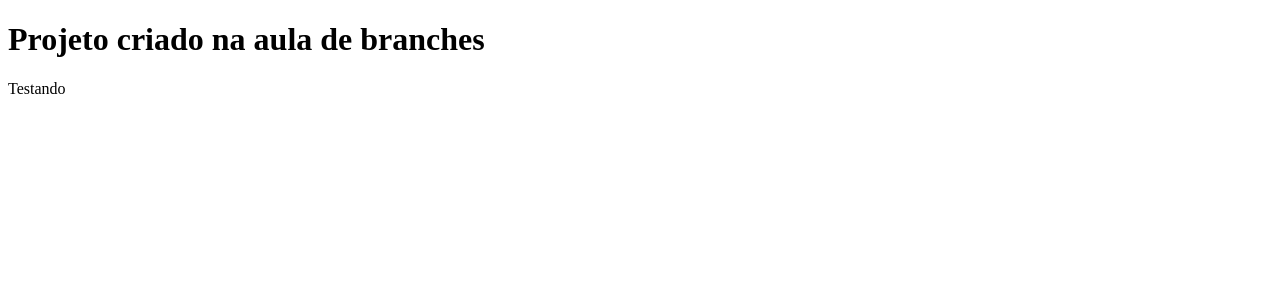
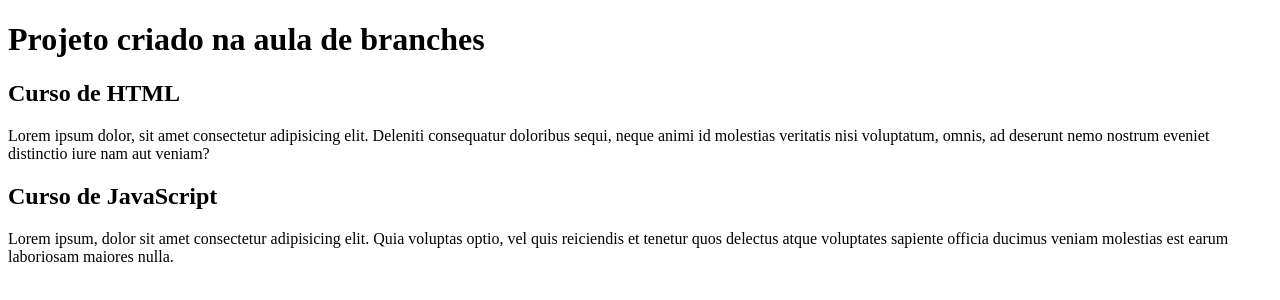
Before and after one commit to Ricardo-Facio/projeto-site, a plain HTML site: page index.html in a window 1280 px wide. Drawn offline with Linux system fonts and the light colour scheme.

Commit message:
atualizei o conteudo

```diff
--- a/index.html
+++ b/index.html
@@ -11,7 +11,12 @@
     </header>
     <main>
         <section>
-            <p>Testando</p>
+            <h2>Curso de HTML</h2>
+            <p>Lorem ipsum dolor, sit amet consectetur adipisicing elit. Deleniti consequatur doloribus sequi, neque animi id molestias veritatis nisi voluptatum, omnis, ad deserunt nemo nostrum eveniet distinctio iure nam aut veniam?</p>
+        </section>
+        <section>
+            <h2>Curso de JavaScript</h2>
+            <p>Lorem ipsum, dolor sit amet consectetur adipisicing elit. Quia voluptas optio, vel quis reiciendis et tenetur quos delectus atque voluptates sapiente officia ducimus veniam molestias est earum laboriosam maiores nulla.</p>
         </section>
     </main>
 
```
